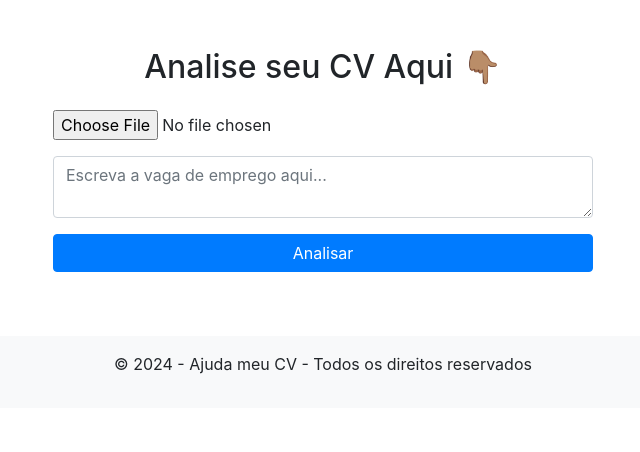
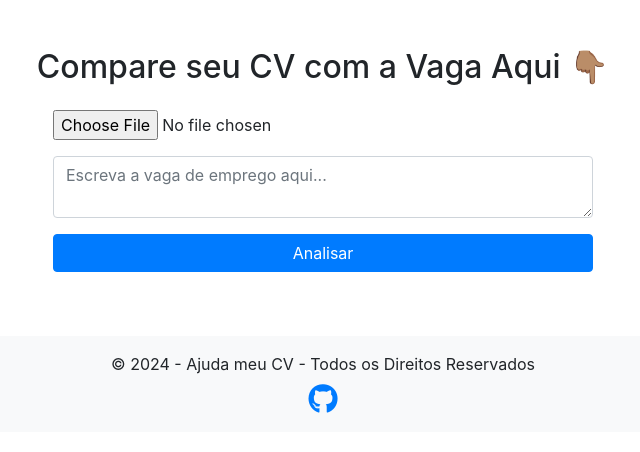
Before and after one commit to bhnunes/PI_Univesp_2024_2, a Flask app: page /validar in a window 1280 px wide. Shown: the part 56-508 px from the top of the page, without its empty margins (317-957 px from the left). Run offline with Flask 3, Linux system fonts and the light colour scheme.

Commit message:
finished coding

```diff
--- a/app/templates/base.html
+++ b/app/templates/base.html
@@ -4,6 +4,7 @@
     <meta charset="UTF-8">
     <title>{% block title %}{% endblock %}</title>
     <link rel="stylesheet" href="https://cdn.jsdelivr.net/npm/bootstrap@4.6.2/dist/css/bootstrap.min.css">
+    <link rel="stylesheet" href="https://cdnjs.cloudflare.com/ajax/libs/font-awesome/6.4.0/css/all.min.css"/>
     <script src="https://code.jquery.com/jquery-3.5.1.slim.min.js"></script>
     <script src="https://cdn.jsdelivr.net/npm/popper.js@1.16.1/dist/umd/popper.min.js"></script>
     <script src="https://cdn.jsdelivr.net/npm/bootstrap@4.6.2/dist/js/bootstrap.min.js"></script>
@@ -29,10 +30,18 @@
 
     <footer class="footer mt-auto py-3 bg-light">
         <div class="container">
-            <p class="text-center">© {{ current_year }} - Ajuda meu CV - Todos os direitos reservados</p>
-            <a href="https://github.com/bhnunes/ProjetoPI2024" target="_blank" class="github-link">
-                <i class="fab fa-github"></i>
-            </a>
+            <div class="row">
+                <div class="col-md-12 text-center">
+                    <p class="mb-0">© {{ current_year }} - Ajuda meu CV - Todos os Direitos Reservados</p>
+                </div>
+            </div>
+            <div class="row">
+                <div class="col-md-12 text-center mt-2">
+                    <a href="https://github.com/bhnunes/PI_Univesp_2024_2" target="_blank" class="github-link">
+                        <i class="fab fa-github" style="font-size: 30px;"></i>
+                    </a>
+                </div>
+            </div>
         </div>
     </footer>
 
--- a/app/templates/validar.html
+++ b/app/templates/validar.html
@@ -5,7 +5,7 @@
 {% block content %}
     <section class="validar py-5">
         <div class="container">
-            <h2 class="text-center mb-4">Analise seu CV Aqui 👇🏽</h2>
+            <h2 class="text-center mb-4">Compare seu CV com a Vaga Aqui 👇🏽</h2>
             <div class="row">
                 <div class="col-md-6 offset-md-3">
                     <div class="form-group">
```
Also changed, not shown: app/README.md.
